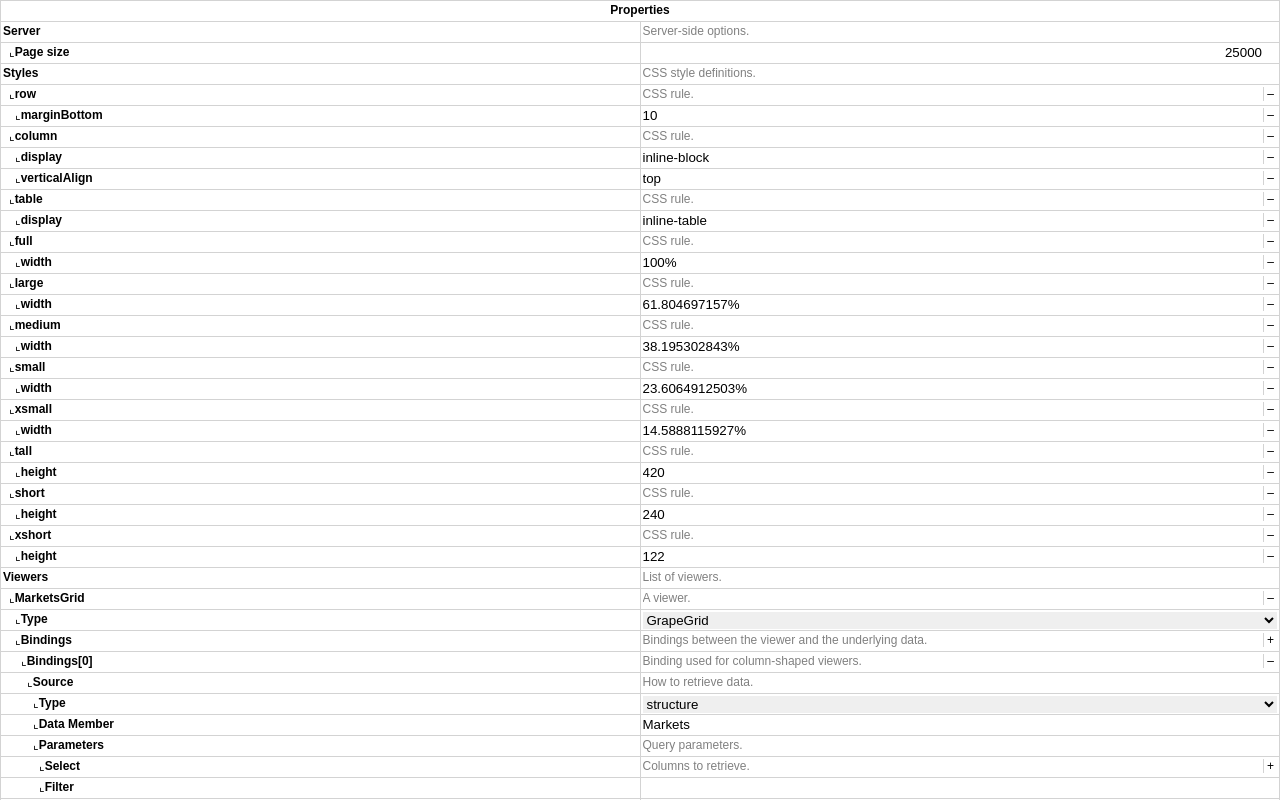
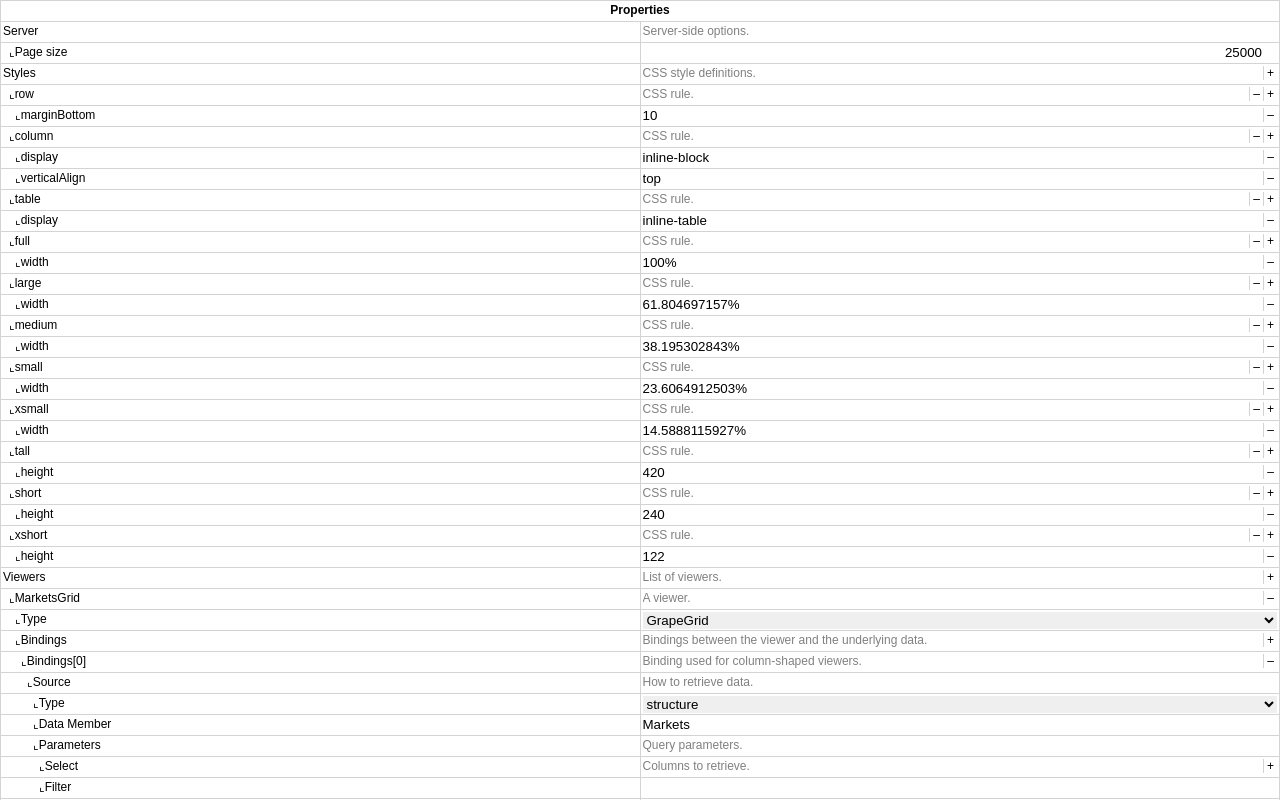
Before and after one commit to IngloriousCoderz/react-property-grid, a React (Create React App) app: page / in a window 1280 px wide. Shown: the top 800 px of the page. Built offline with nearby package versions, Linux system fonts and the light colour scheme.

Commit message:
Add 'addItem' and 'removeItem' actions

```diff
--- a/src/actions/index.js
+++ b/src/actions/index.js
@@ -7,3 +7,19 @@ export const setData = (path, data) => ({
     data
   }
 })
+
+export const addItem = (path, schema) => ({
+  type: types.ADD_ITEM,
+  payload: {
+    path,
+    schema
+  }
+})
+
+export const removeItem = (path, schema) => ({
+  type: types.REMOVE_ITEM,
+  payload: {
+    path,
+    schema
+  }
+})
--- a/src/components/AdditionalPropertiesEditor.jsx
+++ b/src/components/AdditionalPropertiesEditor.jsx
@@ -18,7 +18,7 @@ const AdditionalPropertiesEditor = ({schema, data, path, rootSchema}) => {
         }
         const sub = subpath(path, key)
         const title = schema.title || last(sub)
-        return <PropertyEditor key={key} schema={schema} data={data[key]} title={title} path={sub} canDelete={true} />
+        return <PropertyEditor key={key} schema={schema} data={data[key]} title={title} path={sub} canRemove={true} />
       })}
     </div>
   )
--- a/src/components/AnyOfEditor.jsx
+++ b/src/components/AnyOfEditor.jsx
@@ -10,7 +10,7 @@ const AnyOfEditor = ({schema, data, path, rootSchema}) => {
   }
 
   const selectedSchema = matchSchema(schema, data, rootSchema)
-  return <PropertyEditor schema={selectedSchema} data={data} path={path} canDelete={true} />
+  return <PropertyEditor schema={selectedSchema} data={data} path={path} canRemove={true} />
 }
 
 export default connect(({rootSchema}) => ({rootSchema}))(AnyOfEditor)
--- a/src/components/ArrayEditor.jsx
+++ b/src/components/ArrayEditor.jsx
@@ -1,21 +1,23 @@
 import React from 'react'
+import {connect} from 'react-redux'
 
+import {addItem, removeItem} from '../actions'
 import {last, subpath} from '../utilities/path'
 import Summary from './Summary'
 import PropertyEditor from './PropertyEditor'
 
-const ArrayEditor = ({schema, data, title, path, canDelete}) => {
-  const canDeleteChildren = schema.additionalItems !== false
+const ArrayEditor = ({schema, data, title, path, canRemove, addItem, removeItem}) => {
+  const canAddOrRemoveItems = schema.additionalItems !== false
   return (
     <div>
-      <Summary schema={schema} data={data} title={title} path={path} canDelete={canDelete} canAdd={true} />
+      <Summary schema={schema} data={data} title={title} path={path} canAdd={canAddOrRemoveItems} canRemove={canRemove} addItem={addItem} removeItem={removeItem} />
       {data.map((item, index) => {
         const sub = subpath(path, index)
         const title = schema.title || last(sub)
-        return <PropertyEditor key={sub} schema={schema.items} data={item} title={`${title}[${index}]`} path={sub} canDelete={canDeleteChildren} />
+          return <PropertyEditor key={sub} schema={schema.items} data={item} title={`${title}[${index}]`} path={sub} canRemove={canAddOrRemoveItems} />
       })}
     </div>
   )
 }
 
-export default ArrayEditor
+export default connect(() => ({}), {addItem, removeItem})(ArrayEditor)
--- a/src/components/ObjectEditor.jsx
+++ b/src/components/ObjectEditor.jsx
@@ -1,17 +1,22 @@
 import React from 'react'
+import {connect} from 'react-redux'
 
+import {addItem, removeItem} from '../actions'
 import Summary from './Summary'
 import PropertiesEditor from './PropertiesEditor'
 import AdditionalPropertiesEditor from './AdditionalPropertiesEditor'
 import AnyOfEditor from './AnyOfEditor'
 
-const ObjectEditor = ({schema, data, title, path, canDelete}) => (
+const ObjectEditor = ({schema, data, title, path, canRemove, addItem, removeItem}) => {
+  const canAddOrRemoveProperties = schema.additionalProperties
+  return (
     <div>
-    {title != null ? <Summary schema={schema} data={data} title={title} path={path} canDelete={canDelete} /> : null}
+      {title != null ? <Summary schema={schema} data={data} title={title} path={path} canAdd={canAddOrRemoveProperties} canRemove={canRemove} addItem={addItem} removeItem={removeItem} /> : null}
       <PropertiesEditor schema={schema.properties} data={data} path={path} />
       <AdditionalPropertiesEditor schema={schema.additionalProperties} data={data} path={path} />
       <AnyOfEditor schema={schema.anyOf} data={data} path={path} />
     </div>
   )
+}
 
-export default ObjectEditor
+export default connect(() => ({}), {addItem, removeItem})(ObjectEditor)
--- a/src/components/PrimitiveEditor.jsx
+++ b/src/components/PrimitiveEditor.jsx
@@ -9,7 +9,7 @@ import EnumEditor from './EnumEditor'
 import TextEditor from './TextEditor'
 import {setData} from '../actions'
 
-const PrimitiveEditor = ({schema, data, path, setData, required, canDelete}) => {
+const PrimitiveEditor = ({schema, data, path, setData, required, canRemove}) => {
   const type = getType(schema)
 
   let Component
--- a/src/components/PropertyEditor.jsx
+++ b/src/components/PropertyEditor.jsx
@@ -6,7 +6,7 @@ import ObjectEditor from './ObjectEditor'
 import ArrayEditor from './ArrayEditor'
 import PrimitiveEditor from './PrimitiveEditor'
 
-const PropertyEditor = ({schema, data, title, path, rootSchema, canDelete}) => {
+const PropertyEditor = ({schema, data, title, path, rootSchema, canRemove}) => {
   if (schema['!editor-visible'] === false) {
     return null
   }
@@ -28,7 +28,7 @@ const PropertyEditor = ({schema, data, title, path, rootSchema, canDelete}) => {
       Component = PrimitiveEditor
   }
 
-  return <Component schema={derefSchema} data={data} title={title} path={path} canDelete={canDelete} />
+  return <Component schema={derefSchema} data={data} title={title} path={path} canRemove={canRemove} />
 }
 
 export default connect(({rootSchema}) => ({rootSchema}))(PropertyEditor)
--- a/src/components/WithCaption.jsx
+++ b/src/components/WithCaption.jsx
@@ -8,10 +8,10 @@ const redStar = {
 }
 
 const label = {
-  fontWeight: 'bold'
+  // fontWeight: 'bold'
 }
 
-const WithCaption = Component => ({schema, data, title, path, required, canDelete, canAdd}) => (
+const WithCaption = Component => ({schema, data, title, path, required, canRemove, canAdd, removeItem, addItem}) => (
   <div style={row}>
     <div style={cell}>
       <span dangerouslySetInnerHTML={{__html: asciiTree(path)}} />
@@ -20,11 +20,11 @@ const WithCaption = Component => ({schema, data, title, path, required, canDelet
     </div>
     <div style={cell}>
       <div style={buttonGroup}>
-        {canDelete ? <div style={button} onClick={console.log}>&ndash;</div> : null}
-        {canAdd ? <div style={button} onClick={console.log}>+</div> : null}
+        {canRemove ? <div style={button} onClick={() => removeItem(path, schema)}>&ndash;</div> : null}
+        {canAdd ? <div style={button} onClick={() => addItem(path, schema)}>+</div> : null}
       </div>
       <div style={ellipsis}>
-        <Component schema={schema} data={data} title={title} path={path} canDelete={canDelete} />
+        <Component schema={schema} data={data} title={title} path={path} canRemove={canRemove} />
       </div>
     </div>
   </div>
--- a/src/constants/actionTypes.js
+++ b/src/constants/actionTypes.js
@@ -1 +1,3 @@
 export const SET_DATA = 'SET_DATA'
+export const ADD_ITEM = 'ADD_ITEM'
+export const REMOVE_ITEM = 'REMOVE_ITEM'
```
Lines whose indentation alone changed are shown as unchanged.
